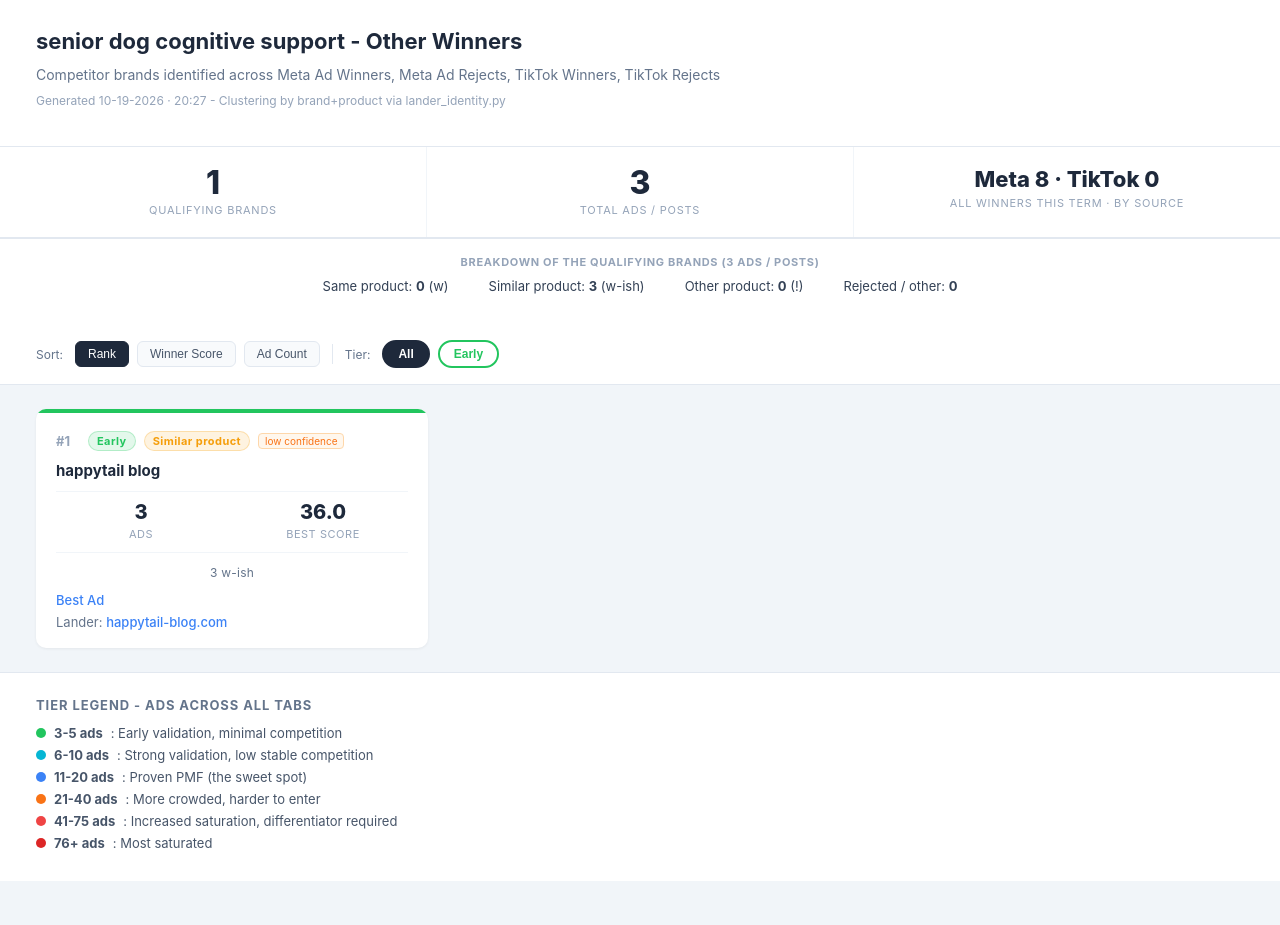
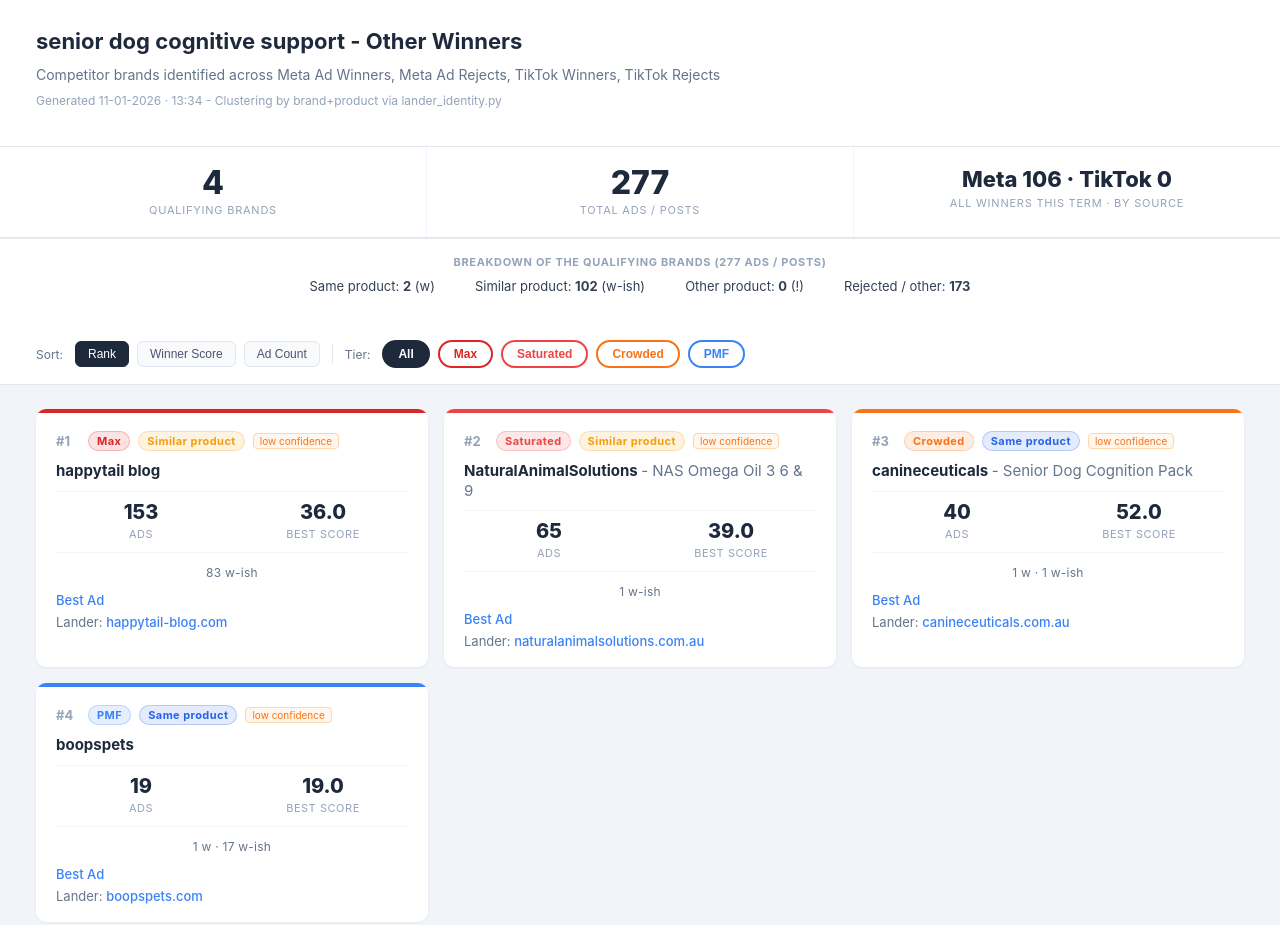
Before and after one commit to YAN15S/reports, a plain HTML site: page senior-dog-cognitive-support_other_winners_2026-10-19.html in a window 1280 px wide. Shown: the top 925 px of the page. Before the commit the page ends 881 px from the top, so only its background shows below. Drawn offline with Linux system fonts and the light colour scheme.

Commit message:
report: senior dog cognitive support - Other Winners

```diff
--- a/senior-dog-cognitive-support_other_winners_2026-10-19.html
+++ b/senior-dog-cognitive-support_other_winners_2026-10-19.html
@@ -45,36 +45,99 @@ body{font-family:-apple-system,BlinkMacSystemFont,'Segoe UI',Roboto,sans-serif;b
 </style></head><body>
 <div class="header"><h1>senior dog cognitive support - Other Winners</h1>
 <p class="subtitle">Competitor brands identified across Meta Ad Winners, Meta Ad Rejects, TikTok Winners, TikTok Rejects</p>
-<p class="meta">Generated 10-19-2026  ·  20:27 - Clustering by brand+product via lander_identity.py</p></div>
+<p class="meta">Generated 11-01-2026  ·  13:34 - Clustering by brand+product via lander_identity.py</p></div>
 <div class="stats-bar">
-<div class="stat-block"><div class="stat-num">1</div><div class="stat-label">Qualifying Brands</div></div>
-<div class="stat-block"><div class="stat-num">3</div><div class="stat-label">Total Ads / Posts</div></div>
-<div class="stat-block"><div class="stat-num" style="font-size:22px;line-height:1.15">Meta 8 · TikTok 0</div><div class="stat-label">All Winners This Term · by Source</div></div></div>
-<div class="rel-summary" style="padding:16px 36px 30px;background:#fff;border-top:1px solid #e2e8f0;text-align:center"><div style="font-size:11px;font-weight:700;text-transform:uppercase;letter-spacing:.06em;color:#94a3b8;margin-bottom:9px">Breakdown of the qualifying brands (3 ads / posts)</div><div style="font-size:13px;color:#334155;display:flex;gap:40px;flex-wrap:wrap;justify-content:center"><span>Same product: <strong>0</strong> (w)</span><span>Similar product: <strong>3</strong> (w-ish)</span><span>Other product: <strong>0</strong> (!)</span><span>Rejected / other: <strong>0</strong></span></div></div>
+<div class="stat-block"><div class="stat-num">4</div><div class="stat-label">Qualifying Brands</div></div>
+<div class="stat-block"><div class="stat-num">277</div><div class="stat-label">Total Ads / Posts</div></div>
+<div class="stat-block"><div class="stat-num" style="font-size:22px;line-height:1.15">Meta 106 · TikTok 0</div><div class="stat-label">All Winners This Term · by Source</div></div></div>
+<div class="rel-summary" style="padding:16px 36px 30px;background:#fff;border-top:1px solid #e2e8f0;text-align:center"><div style="font-size:11px;font-weight:700;text-transform:uppercase;letter-spacing:.06em;color:#94a3b8;margin-bottom:9px">Breakdown of the qualifying brands (277 ads / posts)</div><div style="font-size:13px;color:#334155;display:flex;gap:40px;flex-wrap:wrap;justify-content:center"><span>Same product: <strong>2</strong> (w)</span><span>Similar product: <strong>102</strong> (w-ish)</span><span>Other product: <strong>0</strong> (!)</span><span>Rejected / other: <strong>173</strong></span></div></div>
 <div class="controls"><span class="sort-label">Sort:</span>
 <button class="sort-btn active" onclick="sortCards('rank',this)">Rank</button>
 <button class="sort-btn" onclick="sortCards('score',this)">Winner Score</button>
 <button class="sort-btn" onclick="sortCards('count',this)">Ad Count</button>
-<div class="divider"></div><span class="sort-label">Tier:</span><button class="tier-btn active" data-tier="all" onclick="filterTier(this,'all')">All</button><button class="tier-btn" data-tier="Early" style="border-color:#22c55e;color:#22c55e" onclick="filterTier(this,'Early')">Early</button></div>
+<div class="divider"></div><span class="sort-label">Tier:</span><button class="tier-btn active" data-tier="all" onclick="filterTier(this,'all')">All</button><button class="tier-btn" data-tier="Max" style="border-color:#dc2626;color:#dc2626" onclick="filterTier(this,'Max')">Max</button><button class="tier-btn" data-tier="Saturated" style="border-color:#ef4444;color:#ef4444" onclick="filterTier(this,'Saturated')">Saturated</button><button class="tier-btn" data-tier="Crowded" style="border-color:#f97316;color:#f97316" onclick="filterTier(this,'Crowded')">Crowded</button><button class="tier-btn" data-tier="PMF" style="border-color:#3b82f6;color:#3b82f6" onclick="filterTier(this,'PMF')">PMF</button></div>
 <div class="cards" id="cards-grid">
-<div class="card" data-tier="Early" data-score="36.00" data-count="3">
-  <div class="card-accent" style="background:#22c55e"></div>
+<div class="card" data-tier="Max" data-score="36.00" data-count="153">
+  <div class="card-accent" style="background:#dc2626"></div>
   <div class="card-body">
     <div class="card-header">
       <span class="rank">#1</span>
-      <span class="tier-badge" style="background:#22c55e20;color:#22c55e;border:1px solid #22c55e40">Early</span>
+      <span class="tier-badge" style="background:#dc262620;color:#dc2626;border:1px solid #dc262640">Max</span>
       <span class="tier-badge" title="Relationship to the researched product (strongest token)" style="background:#f59e0b20;color:#f59e0b;border:1px solid #f59e0b40">Similar product</span>
       <span class="conf-low" title="Brand identified from domain only">low confidence</span>
     </div>
     <div class="brand-name">happytail blog</div>
     <div class="card-stats">
-      <div class="stat-item"><span class="stat-num">3</span><span class="stat-lbl">Ads</span></div>
+      <div class="stat-item"><span class="stat-num">153</span><span class="stat-lbl">Ads</span></div>
       <div class="stat-item"><span class="stat-num">36.0</span><span class="stat-lbl">Best Score</span></div>
     </div>
-    <div class="token-mix" style="font-size:12px;color:#64748b;margin-top:8px;letter-spacing:.02em;text-align:center">3 w-ish</div>
+    <div class="token-mix" style="font-size:12px;color:#64748b;margin-top:8px;letter-spacing:.02em;text-align:center">83 w-ish</div>
     <div class="links">
-      <div class="link-row"><a href="https://www.facebook.com/ads/library/?id=988020357550706" target="_blank" rel="noopener" class="link">Best Ad</a></div>
+      <div class="link-row"><a href="https://www.facebook.com/ads/library/?id=1014365928005818" target="_blank" rel="noopener" class="link">Best Ad</a></div>
       <div class="link-row">Lander: <a href="https://happytail-blog.com/your-dogs-dementia-isnt-as-hopeless-as-you-think/adv" target="_blank" rel="noopener" class="link">happytail-blog.com</a></div>
+    </div>
+  </div>
+</div>
+<div class="card" data-tier="Saturated" data-score="39.00" data-count="65">
+  <div class="card-accent" style="background:#ef4444"></div>
+  <div class="card-body">
+    <div class="card-header">
+      <span class="rank">#2</span>
+      <span class="tier-badge" style="background:#ef444420;color:#ef4444;border:1px solid #ef444440">Saturated</span>
+      <span class="tier-badge" title="Relationship to the researched product (strongest token)" style="background:#f59e0b20;color:#f59e0b;border:1px solid #f59e0b40">Similar product</span>
+      <span class="conf-low" title="Brand identified from domain only">low confidence</span>
+    </div>
+    <div class="brand-name">NaturalAnimalSolutions <span class="product-name">- NAS Omega Oil 3 6 &amp; 9</span></div>
+    <div class="card-stats">
+      <div class="stat-item"><span class="stat-num">65</span><span class="stat-lbl">Ads</span></div>
+      <div class="stat-item"><span class="stat-num">39.0</span><span class="stat-lbl">Best Score</span></div>
+    </div>
+    <div class="token-mix" style="font-size:12px;color:#64748b;margin-top:8px;letter-spacing:.02em;text-align:center">1 w-ish</div>
+    <div class="links">
+      <div class="link-row"><a href="https://www.facebook.com/ads/library/?id=1496152102254047" target="_blank" rel="noopener" class="link">Best Ad</a></div>
+      <div class="link-row">Lander: <a href="https://www.naturalanimalsolutions.com.au/products/nas-omega-oil-3-6-9-5l" target="_blank" rel="noopener" class="link">naturalanimalsolutions.com.au</a></div>
+    </div>
+  </div>
+</div>
+<div class="card" data-tier="Crowded" data-score="52.00" data-count="40">
+  <div class="card-accent" style="background:#f97316"></div>
+  <div class="card-body">
+    <div class="card-header">
+      <span class="rank">#3</span>
+      <span class="tier-badge" style="background:#f9731620;color:#f97316;border:1px solid #f9731640">Crowded</span>
+      <span class="tier-badge" title="Relationship to the researched product (strongest token)" style="background:#2563eb20;color:#2563eb;border:1px solid #2563eb40">Same product</span>
+      <span class="conf-low" title="Brand identified from domain only">low confidence</span>
+    </div>
+    <div class="brand-name">canineceuticals <span class="product-name">- Senior Dog Cognition Pack</span></div>
+    <div class="card-stats">
+      <div class="stat-item"><span class="stat-num">40</span><span class="stat-lbl">Ads</span></div>
+      <div class="stat-item"><span class="stat-num">52.0</span><span class="stat-lbl">Best Score</span></div>
+    </div>
+    <div class="token-mix" style="font-size:12px;color:#64748b;margin-top:8px;letter-spacing:.02em;text-align:center">1 w · 1 w-ish</div>
+    <div class="links">
+      <div class="link-row"><a href="https://www.facebook.com/ads/library/?id=1070500245152820" target="_blank" rel="noopener" class="link">Best Ad</a></div>
+      <div class="link-row">Lander: <a href="https://canineceuticals.com.au/products/cognition-care" target="_blank" rel="noopener" class="link">canineceuticals.com.au</a></div>
+    </div>
+  </div>
+</div>
+<div class="card" data-tier="PMF" data-score="19.00" data-count="19">
+  <div class="card-accent" style="background:#3b82f6"></div>
+  <div class="card-body">
+    <div class="card-header">
+      <span class="rank">#4</span>
+      <span class="tier-badge" style="background:#3b82f620;color:#3b82f6;border:1px solid #3b82f640">PMF</span>
+      <span class="tier-badge" title="Relationship to the researched product (strongest token)" style="background:#2563eb20;color:#2563eb;border:1px solid #2563eb40">Same product</span>
+      <span class="conf-low" title="Brand identified from domain only">low confidence</span>
+    </div>
+    <div class="brand-name">boopspets</div>
+    <div class="card-stats">
+      <div class="stat-item"><span class="stat-num">19</span><span class="stat-lbl">Ads</span></div>
+      <div class="stat-item"><span class="stat-num">19.0</span><span class="stat-lbl">Best Score</span></div>
+    </div>
+    <div class="token-mix" style="font-size:12px;color:#64748b;margin-top:8px;letter-spacing:.02em;text-align:center">1 w · 17 w-ish</div>
+    <div class="links">
+      <div class="link-row"><a href="https://www.facebook.com/ads/library/?id=2590245418084283" target="_blank" rel="noopener" class="link">Best Ad</a></div>
+      <div class="link-row">Lander: <a href="https://www.boopspets.com/products/longevity-healthy-aging" target="_blank" rel="noopener" class="link">boopspets.com</a></div>
     </div>
   </div>
 </div>
```
